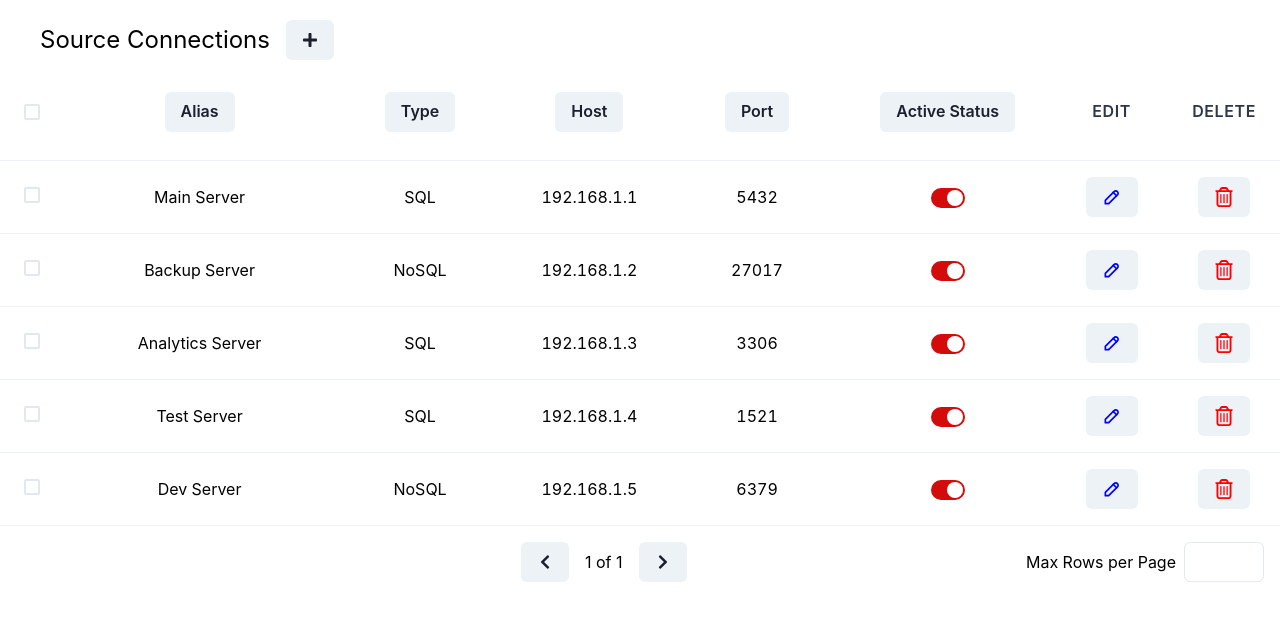
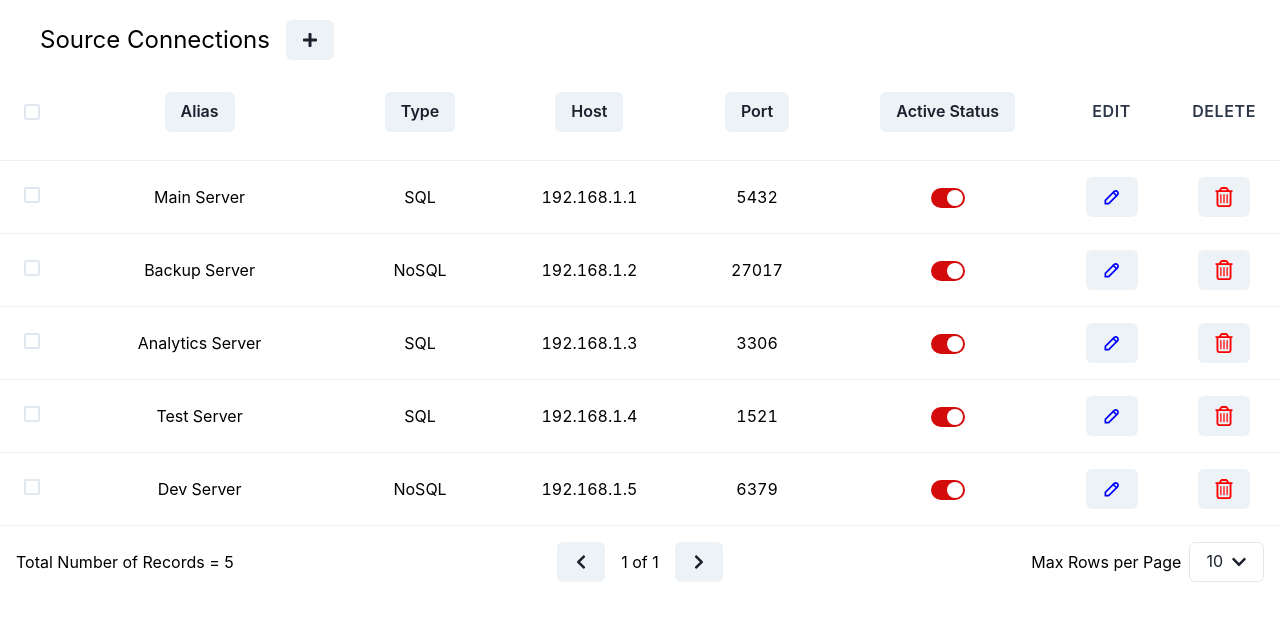
Before and after one commit to GS-naumanijaz/GoSaaS-Reporting-Service, a React (Vite) app: page /product in a window 1280 px wide. Shown: the top 620 px of the page. Built offline with nearby package versions, Linux system fonts and the light colour scheme.

Commit message:
drop down edit save applies table header improved

```diff
--- a/src/components/CustomTableComponents/TableFooter.tsx
+++ b/src/components/CustomTableComponents/TableFooter.tsx
@@ -3,18 +3,22 @@ import {
   Button,
   Flex,
   HStack,
-  Input,
-  Spacer,
+  Menu,
+  MenuButton,
+  MenuItem,
+  MenuList,
   Text,
 } from "@chakra-ui/react";
-import { FaChevronLeft, FaChevronRight } from "react-icons/fa";
+import { FaChevronDown, FaChevronLeft, FaChevronRight } from "react-icons/fa";
 
 const TableFooter = () => {
   return (
     <Box margin={4}>
       <Flex justifyContent="space-between" alignItems="center">
-        <Spacer />
-        <HStack spacing={4} flex="1">
+        <Text flex="1" textAlign="left">
+          Total Number of Records = 5
+        </Text>
+        <HStack spacing={4} justifyContent="center" flex="1">
           <Button>
             <FaChevronLeft />
           </Button>
@@ -23,9 +27,27 @@ const TableFooter = () => {
             <FaChevronRight />
           </Button>
         </HStack>
-        <HStack>
+        <HStack flex="1" justifyContent="flex-end">
           <Text>Max Rows per Page</Text>
-          <Input width={20} />
+          <Menu>
+            <MenuButton
+              bg="white"
+              border="1px"
+              borderColor="gray.200"
+              as={Button}
+              textAlign="left"
+              fontWeight="normal"
+              rightIcon={<FaChevronDown />}
+            >
+              10
+            </MenuButton>
+            <MenuList>
+              <MenuItem>5</MenuItem>
+              <MenuItem>10</MenuItem>
+              <MenuItem>20</MenuItem>
+              <MenuItem>40</MenuItem>
+            </MenuList>
+          </Menu>
         </HStack>
       </Flex>
     </Box>
--- a/src/components/CustomTableComponents/TdData.tsx
+++ b/src/components/CustomTableComponents/TdData.tsx
@@ -1,20 +1,20 @@
 // src/components/TdData.tsx
 import {
-  Input,
-  Td,
+  Box,
+  Button,
   FormControl,
   FormErrorMessage,
-  Box,
-  Button,
+  Input,
   Menu,
   MenuButton,
   MenuItem,
   MenuList,
+  Td,
 } from "@chakra-ui/react";
 import React, { useEffect, useState } from "react";
-import { validateField, ValidationRule } from "../../models/ValidationRule"; // Adjust the import path as needed
+import { FaChevronDown } from "react-icons/fa";
 import { InputField } from "../../models/TableManagementModels";
-import { FaChevronDown } from "react-icons/fa";
+import { validateField } from "../../models/ValidationRule"; // Adjust the import path as needed
 
 interface Props {
   isEditing: boolean;
@@ -32,6 +32,12 @@ const TdData = ({
   handleInputChange,
 }: Props) => {
   const [error, setError] = useState<string>("");
+  const [selectedItem, setSelectedItem] = useState(data);
+
+  const handleMenuItemClick = (item: string) => {
+    setSelectedItem(item);
+    handleInputChange(item, "");
+  };
 
   useEffect(() => {
     if (isEditing) {
@@ -61,11 +67,15 @@ const TdData = ({
                 fontWeight="normal"
                 rightIcon={<FaChevronDown />}
               >
-                {data}
+                {selectedItem}
               </MenuButton>
               <MenuList>
                 {inputField.options!.map((item, index) => (
-                  <MenuItem key={index} fontSize={16}>
+                  <MenuItem
+                    key={index}
+                    fontSize={16}
+                    onClick={() => handleMenuItemClick(item)}
+                  >
                     {item}
                   </MenuItem>
                 ))}
```
